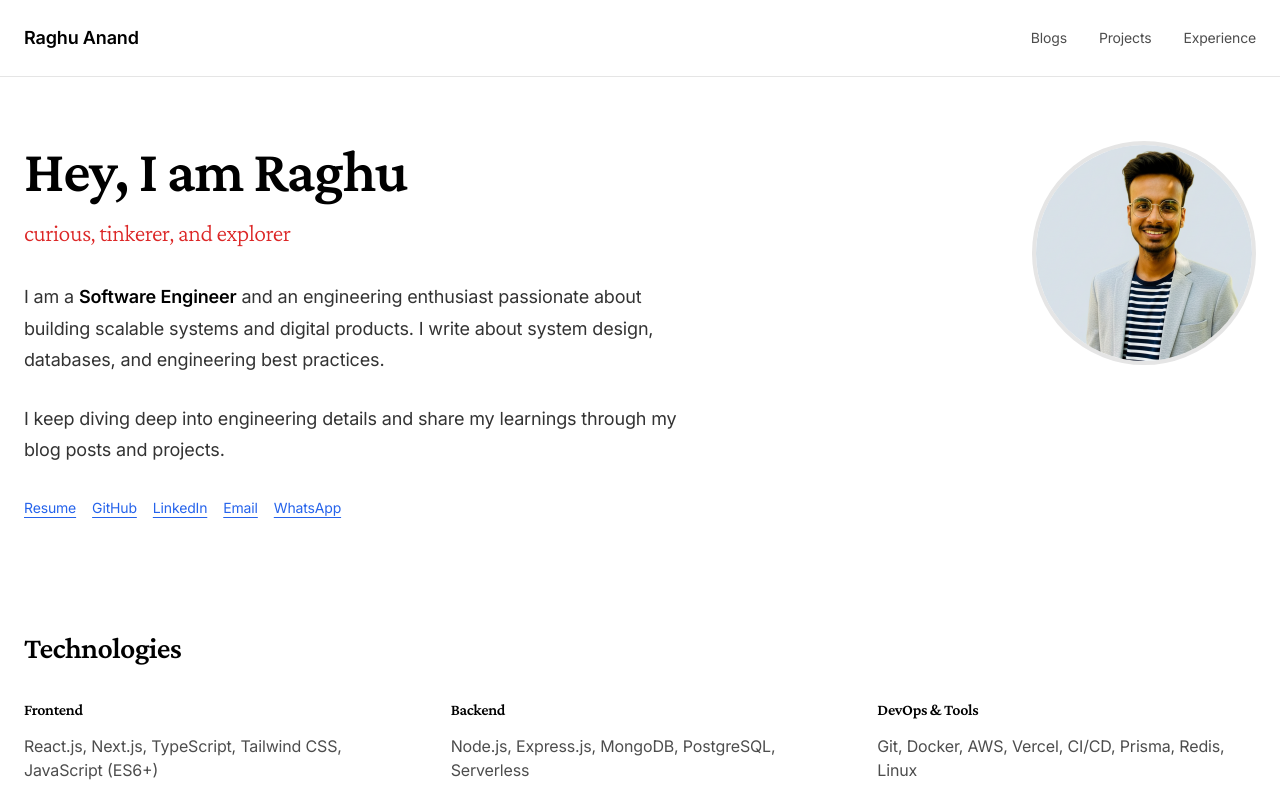
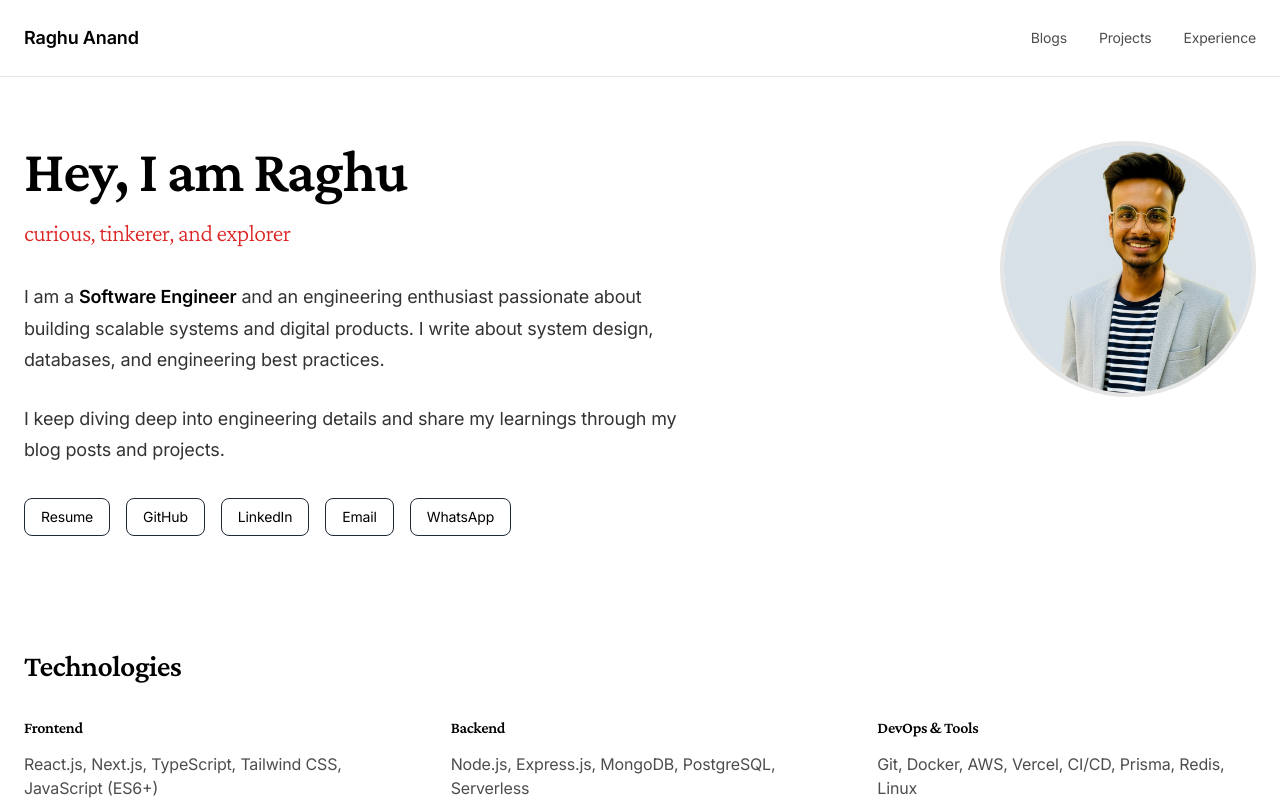
Before and after one commit to raghuaanand/raghuanand, a Next.js app: page / in a window 1280 px wide. Shown: the top 800 px of the page. Built offline with nearby package versions, Linux system fonts and the light colour scheme; no server answers; the database is empty.

Commit message:
feat: enhance UI components for blogs page and recent blogs section

```diff
--- a/app/blogs/page.tsx
+++ b/app/blogs/page.tsx
@@ -26,7 +26,7 @@ export default async function BlogsPage() {
   return (
     <div className="min-h-screen bg-background text-ink-900">
       <div className="content-container py-12">
-        <header className="mb-12">
+        <header className="pb-8 mb-8 border-b-[2px] ">
           <h1 className="font-display text-3xl md:text-5xl text-ink-900 mb-6">
             Blogs ({postCount})
           </h1>
--- a/components/hero-section.tsx
+++ b/components/hero-section.tsx
@@ -34,7 +34,7 @@ export default function HeroSection() {
               href="https://drive.google.com/file/d/1quB_NdMtzwbHP3ALuFQj2AwvcRZt7Cb0/view?usp=sharing"
               target="_blank"
               rel="noopener noreferrer"
-              className="text-blue-600 hover:text-blue-400 transition-colors underline underline-offset-4"
+              className="text-black border hover:border-blue-400 border-gray-800 py-2 px-4 rounded-lg hover:text-blue-400 transition-colors hover:underline hover:underline-offset-4"
             >
               Resume
             </a>
@@ -49,7 +49,7 @@ export default function HeroSection() {
                   href={link.href}
                   target="_blank"
                   rel="noopener noreferrer"
-                  className="text-blue-600 hover:text-blue-400 transition-colors underline underline-offset-4"
+                  className="text-black border hover:text-blue-400 hover:border-blue-400 border-gray-800 py-2 px-4 rounded-lg transition-colors  hover:underline hover:underline-offset-4"
                 >
                   {label}
                 </a>
@@ -60,7 +60,7 @@ export default function HeroSection() {
 
         {/* Right: Profile Image */}
         <div className="flex justify-center md:justify-end">
-          <div className="relative w-48 h-48 md:w-56 md:h-56 rounded-full overflow-hidden border-4 border-ink-200">
+          <div className="relative w-48 h-48 md:w-64 md:h-64 rounded-full overflow-hidden border-4 border-ink-200">
             <Image
               src="/profile.png"
               alt="Raghu Anand"
--- a/components/recent-blogs.tsx
+++ b/components/recent-blogs.tsx
@@ -37,9 +37,15 @@ export default function RecentBlogs() {
 
   return (
     <section>
-      <h2 className="font-display text-3xl text-ink-900 mb-8">
-        Recent blog posts
-      </h2>
+      <div className="flex items-center justify-start gap-4 mb-2">
+        <h2 className="font-display text-2xl text-ink-900 mb-1">
+          Recent blog posts
+        </h2>
+        <Link href="/blogs" className="text-sm text-blue-600 hover:text-blue-400 hover:underline transition-colors  hover:underline-offset-4">
+          Full archive →
+        </Link>
+      </div>
+      <p className="text-sm text-ink-600 mb-4">Things I have written recently.</p>
 
       <div className="space-y-6">
         {posts.map((p) => {
@@ -65,11 +71,7 @@ export default function RecentBlogs() {
         })}
       </div>
 
-      <div className="mt-8">
-        <Link href="/blogs" className="text-sm text-ink-900 hover:text-ink-600 transition-colors underline underline-offset-4">
-          Full archive →
-        </Link>
-      </div>
+
     </section>
   );
 }
```
